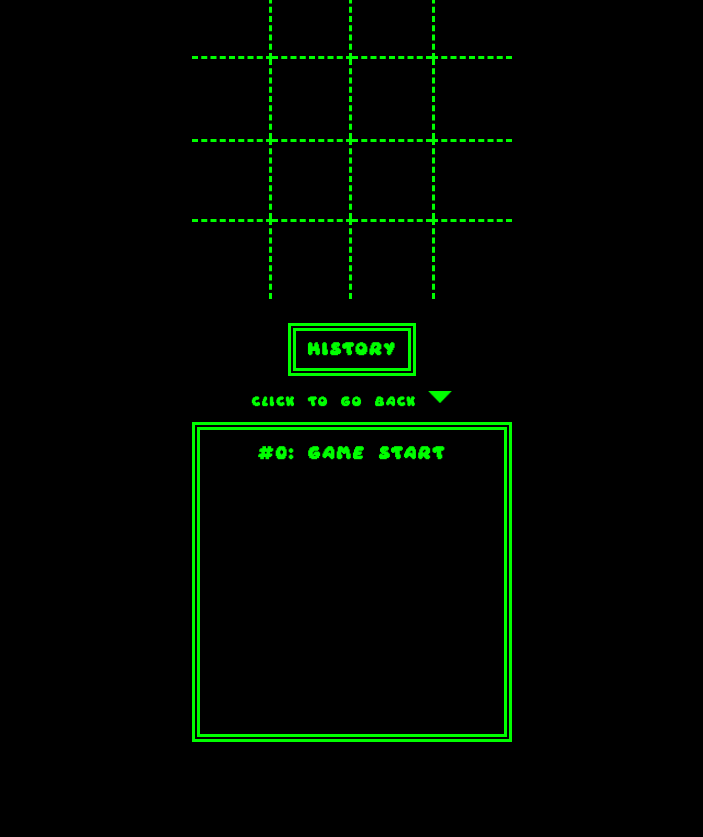
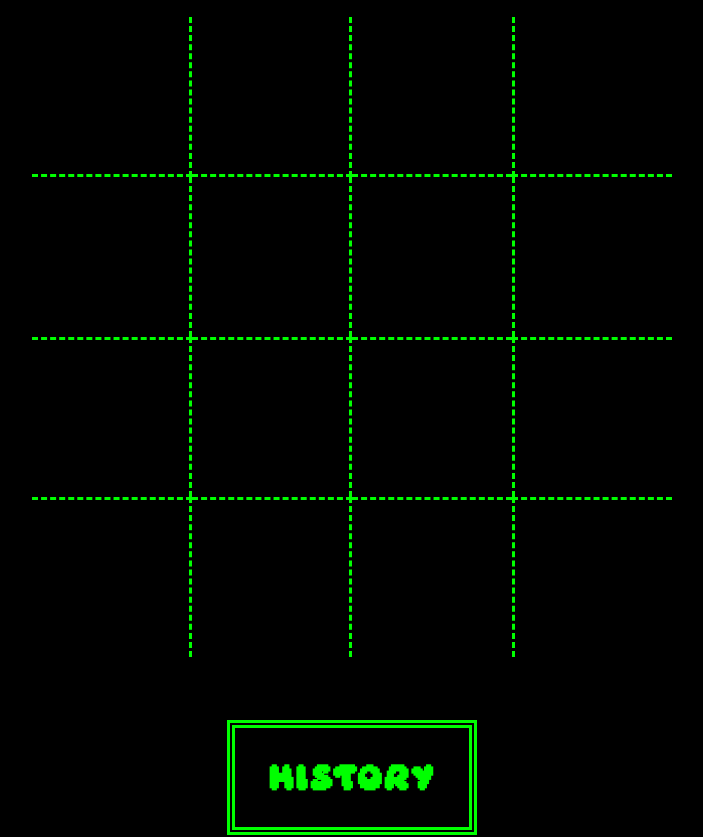
Before and after one commit to osherasfa/tictactoe, a React (Create React App) app: page / in a window 1280 px wide. Shown: the part 240-1077 px from the top of the page, without its empty margins (288-991 px from the left). Before the commit the page ends 1006 px from the top, so only its background shows below. Built offline with nearby package versions, Linux system fonts and the light colour scheme; the HTML template or start-up script is replaced by a standard one.

Commit message:
Updates v1.0.6

```diff
--- a/public/index.html
+++ b/public/index.html
@@ -5,6 +5,7 @@
     <meta name="viewport" content="width=device-width, initial-scale=1" />
     <meta name="theme-color" content="black" />
 
+    <link rel="icon" href="./favicon.ico">
     <title>Tic-Tac-Toe</title>
   </head>
   <body>
--- a/src/components/Game.jsx
+++ b/src/components/Game.jsx
@@ -122,10 +122,10 @@ export default function Game(){
                   gameStatus === DRAW ? `Draw! there's no winners :(` : `${symbol}'s Turn`
   return(
     <div className="game">
-      <>
+      <div>
         <h1 className="turn">{status}</h1>
         <Board board={board} drawPlayer={drawPlayer}/>
-      </>
+      </div>
       <History history={history} onRestore={onRestore}/>
     </div>
   )
--- a/src/components/History.jsx
+++ b/src/components/History.jsx
@@ -5,7 +5,7 @@ export default function History({history, onRestore}){
   return(
     <div className="history">
       <h1 className="title">History</h1>
-      <h2>Click to go back <img src={arrowDown} alt="arrow down" /></h2>
+      <h1>Click to go back <img src={arrowDown} alt="arrow down" /></h1>
       <h1 className="container">
         {history.map((snap, index) => <Snapshot key={index} {...snap} index={index} onRestore={onRestore}/>)}
       </h1>
--- a/src/index.css
+++ b/src/index.css
@@ -1,9 +1,13 @@
 :root{
-  --border: 0.2rem dashed #00ff00;
   --color: #00ff00;
-  --border-size: 5rem;
+  --background-color: black;
 
-  --history-border: #00ff00 double .5rem;
+  --board-style: 0.2rem dashed #00ff00;
+  --symbol-size: 2.5rem;
+  --board-size: calc(var(--symbol-size)*2);
+
+  --history-size: .35rem;
+  --history-style: #00ff00 double .5rem;
 }
 
 @font-face {
@@ -13,8 +17,9 @@
 
 body {
   margin: 0;
-  background-color: black;
+  background-color: var(--background-color);
   color: var(--color);
+
   font-family: daydream, monospace;
   word-spacing: .5rem;
   letter-spacing: .1rem;
@@ -25,57 +30,56 @@ body {
 .logo{
   width: 90%;
   max-width: 30rem;
-  display: flex;
+  display: block;
   margin: 1rem auto;
 }
 
 /* ---------- Game ---------- */
 .game{
   display: flex;
-  flex-direction: column;
+  flex-wrap: wrap;
   align-items: center;
-  justify-content: center;
-  text-align: center;
-  font-size: 0.7rem;
+  justify-content: space-evenly;
+  gap: 3em;
+  margin: 0 3em;
 }
 
 .turn {
-  width: 20rem;
+  text-align: center;
+  font-size: calc(var(--symbol-size)/2.2);
 }
 
 /* Game -> Board */
 .board {
   display: grid;
-  grid-template: repeat(4, var(--border-size)) / repeat(4, var(--border-size));
+  grid-template: repeat(4, var(--board-size)) / repeat(4, var(--board-size));
 }
 
 .square {
   display: flex;
   align-items: center;
   justify-content: center;
-
-  color: var(--color);
-  font-size: calc(var(--border-size) / 2);
+  font-size: var(--symbol-size);
 }
 
 .square:nth-child(-n+4) {
-  border-bottom: var(--border);
+  border-bottom: var(--board-style);
 }
 
 .square:nth-child(4n+1) {
-  border-right: var(--border);
+  border-right: var(--board-style);
 }
 
 .square:nth-child(4n+2) {
-  border-right: var(--border);
+  border-right: var(--board-style);
 }
 
 .square:nth-child(4n) {
-  border-left: var(--border);
+  border-left: var(--board-style);
 }
 
 .square:nth-child(n+9) {
-  border-top: var(--border);
+  border-top: var(--board-style);
 }
 
 /* Game -> History */
@@ -84,61 +88,68 @@ body {
   flex-direction: column;
   justify-content: center;
   align-items: center;
-  margin: 1rem 0;
-  font-size: .35rem;
+  font-size: var(--history-size);
 }
 
-.history .title{
-  border: var(--history-border);
-  padding: 1em;
-  width: fit-content;
+.title{
+  border: var(--history-style);
+  padding: 1.5em;
 }
 
-.history img {
-  width: 1.5rem;
-}
+.history img { width: 1.5em; }
 
-.history .container {
+.container {
   display: flex;
   flex-direction: column;
   align-items: center;
 
-  box-sizing: border-box;
   width: 20rem;
   aspect-ratio: 1/1;
-  border: var(--history-border);
+  box-sizing: border-box;
+  border: var(--history-style);
+
   overflow-y: scroll;
+  scrollbar-width: auto;
+  scrollbar-color: #00ff00 var(--background-color);
 
   padding: 1rem;
+  gap: 0.625em;
 }
 
 /* ===== Scrollbar CSS ===== */
-  /* Firefox */
-  .container {
-    scrollbar-width: auto;
-    scrollbar-color: #00ff00 black;
-    gap: 0.625rem;
-  }
-
-  /* Chrome, Edge, and Safari */
-  .container::-webkit-scrollbar {
-    width: 24px;
-  }
-
-  .container::-webkit-scrollbar-track {
-    background: black;
-  }
+  .container::-webkit-scrollbar { width: 1.5rem; }
+  .container::-webkit-scrollbar-track { background: var(--background-color); }
 
   .container::-webkit-scrollbar-thumb {
     background-color: #00ff00;
-    border-radius: 10px;
-    border: 6px solid black;
+    border-radius: 0.625rem;
+    border: 0.375rem solid var(--background-color);
   }
 
 .snapshot:hover{ color: rgb(77, 217, 59); }
-
-.snapshot:active{ font-size: .5rem; }
-
+.snapshot:active{ color: rgb(123, 237, 108); }
 .disabled{ color: rgb(21, 45, 18); }
 
 /* ---------- Game END ---------- */
+
+@media screen and (min-width: 550px) {
+  :root{
+    --symbol-size: 4rem;
+    --history-size: .56rem;
+  }
+
+  .container{
+    width: 32rem;
+  }
+}
+
+@media screen and (min-width: 1000px) {
+  :root{
+    --symbol-size: 5rem;
+    --history-size: .7rem;
+  }
+
+  .container{
+    width: 40rem;
+  }
+}
```
Also changed, not shown: src/assets/logo.png, 1 other file (tests, documents, lock files or other folders).
